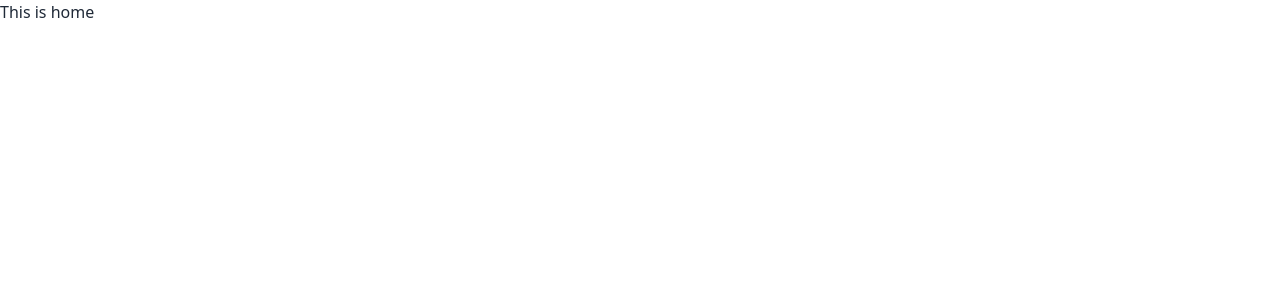
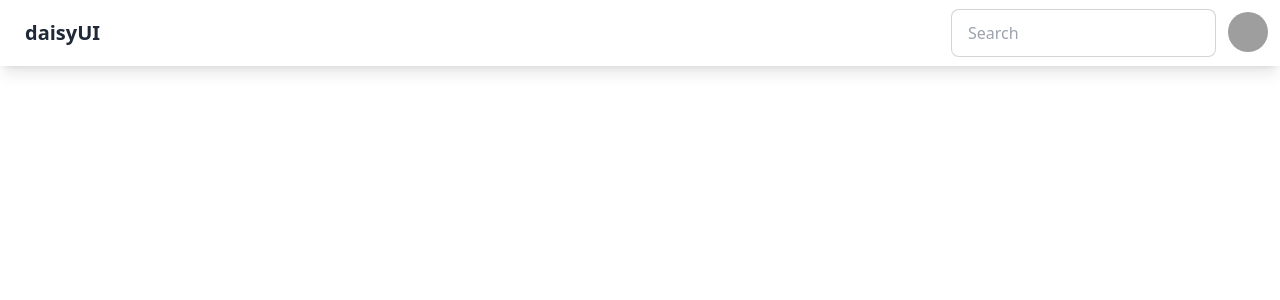
Before and after one commit to Abrar-404/marcuricit_client, a React (Vite) app: page / in a window 1280 px wide. Shown: the top 300 px of the page. Built offline with nearby package versions, Linux system fonts and the light colour scheme; grey boxes are pictures that could not be loaded.

Commit message:
added navbar shadow

```diff
--- a/src/Components/Layout/MainLayout.jsx
+++ b/src/Components/Layout/MainLayout.jsx
@@ -2,8 +2,10 @@ import { Outlet } from "react-router-dom";
 
 const MainLayout = () => {
   return (
-    <div>
-      <Outlet></Outlet>
+    <div className="lg:max-w-[1900px] md:max-w-[768px] max-w-[425px] mx-auto">
+      <div>
+        <Outlet></Outlet>
+      </div>
     </div>
   );
 };
--- a/src/Components/Navbar/Navbar.jsx
+++ b/src/Components/Navbar/Navbar.jsx
@@ -1,7 +1,7 @@
 const Navbar = () => {
   return (
     <div>
-      <div className="navbar bg-base-100">
+      <div className="navbar bg-base-100 shadow-lg">
         <div className="flex-1">
           <a className="btn btn-ghost text-xl">daisyUI</a>
         </div>
--- a/src/Components/Pages/Home/Home.jsx
+++ b/src/Components/Pages/Home/Home.jsx
@@ -1,7 +1,9 @@
+import Navbar from "../../Navbar/Navbar";
+
 const Home = () => {
   return (
     <div>
-      This is home
+      <Navbar></Navbar>
     </div>
   );
 };
```
